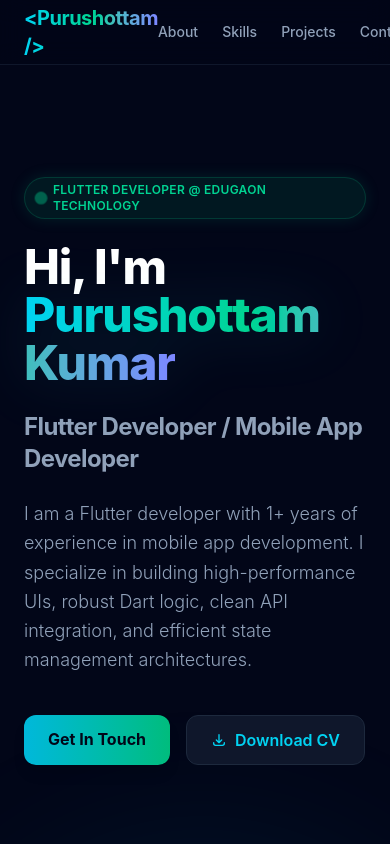
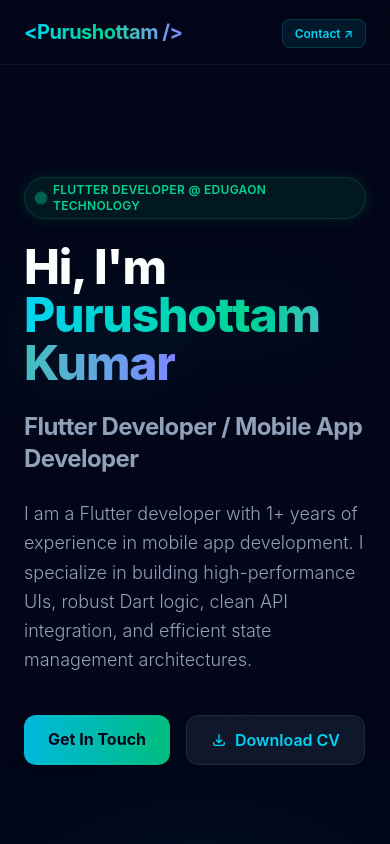
Before and after one commit to Purushottamji/purushottam_portfolio, a React (Vite) app: page / in a window 390 px wide. Shown: the top 844 px of the page. Built offline with nearby package versions, Linux system fonts and the light colour scheme.

Commit message:
modifying top nav bar for mobile

```diff
--- a/src/App.jsx
+++ b/src/App.jsx
@@ -9,7 +9,6 @@ function App() {
     email: "purushottam.dev01@gmail.com", //
     github: "https://github.com/Purushottamji",
     linkedin: "https://www.linkedin.com/in/purushottamkumar01", //
-    // FIXED: Public folder files are served from the root "/" directly in Vite
     resumeLink: "/Purushottam_Flutter_Resume.pdf",
   };
 
@@ -71,7 +70,6 @@ function App() {
     },
   ];
 
-  // ─── STATE FOR MIDDLE-SIZED RIPPLE TRAIL EFFECT ───
   const [ripples, setRipples] = useState([]);
 
   useEffect(() => {
@@ -160,10 +158,10 @@ function App() {
         {/* Navbar */}
         <nav className="sticky top-0 z-50 bg-slate-950/70 backdrop-blur-md border-b border-slate-900">
           <div className="max-w-5xl mx-auto px-6 h-16 flex items-center justify-between">
-            <span className="text-xl font-bold bg-gradient-to-r from-cyan-400 via-emerald-400 to-indigo-400 bg-clip-text text-transparent tracking-tight">
+            <span className="text-xl font-bold bg-gradient-to-r from-cyan-400 via-emerald-400 to-indigo-400 bg-clip-text text-transparent tracking-tight shrink-0">
               &lt;{profile.name.split(" ")[0]} /&gt;
             </span>
-            <div className="flex gap-6 text-sm font-medium text-slate-400">
+            <div className="hidden md:flex gap-6 text-sm font-medium text-slate-400">
               <a
                 href="#about"
                 className="hover:text-cyan-400 transition-colors"
@@ -187,6 +185,14 @@ function App() {
                 className="hover:text-cyan-400 transition-colors"
               >
                 Contact
+              </a>
+            </div>
+            <div className="md:hidden">
+              <a
+                href="#contact"
+                className="text-xs font-semibold text-cyan-400 bg-cyan-500/10 px-3 py-1.5 rounded-lg border border-cyan-500/20"
+              >
+                Contact ↗
               </a>
             </div>
           </div>
```
